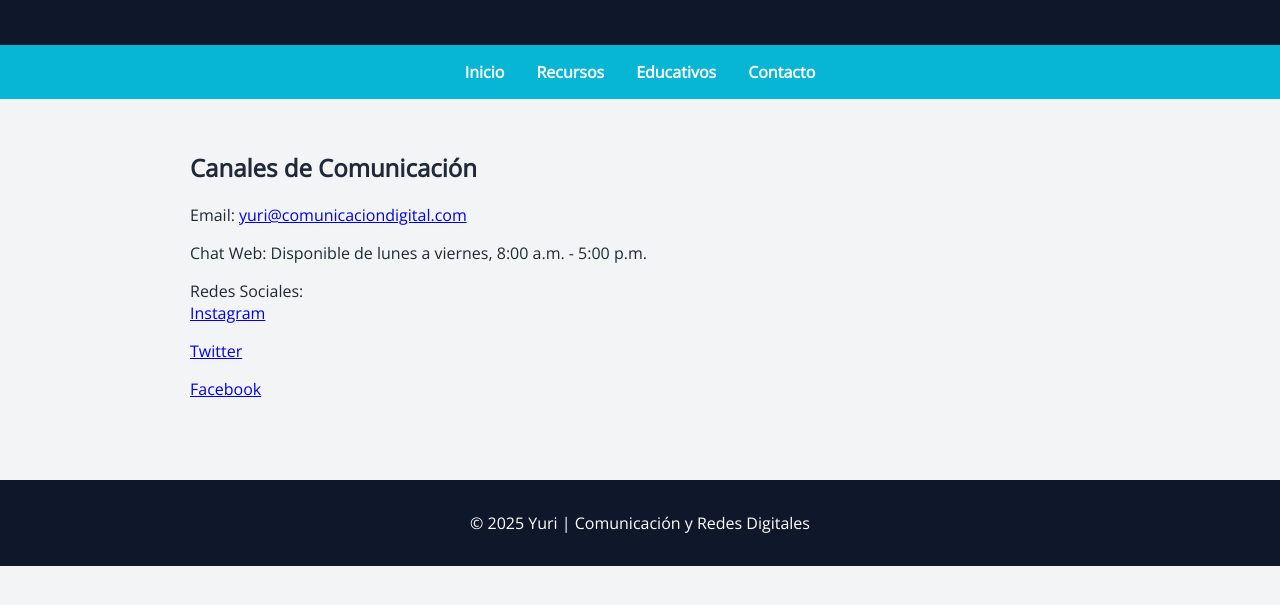
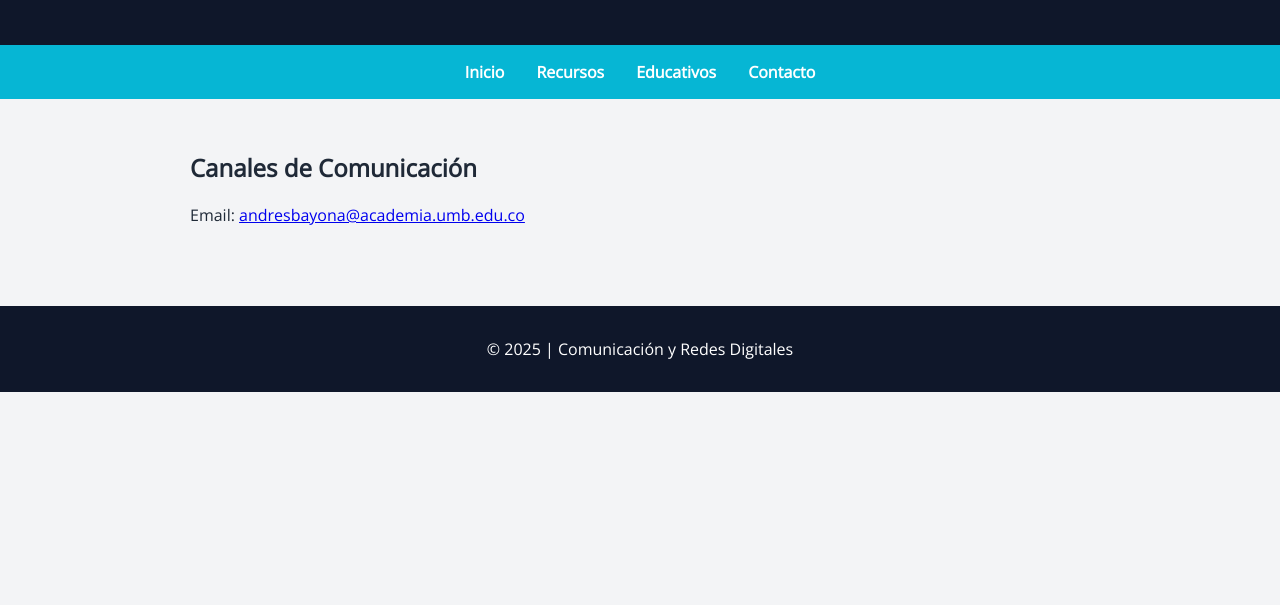
Before and after one commit to Yuri-chr4/D4C2.github.io, a plain HTML site: page contacto.html in a window 1280 px wide. Shown: the part 143-748 px from the top of the page. Drawn offline with nearby package versions, Linux system fonts and the light colour scheme.

Commit message:
Update contacto.html

```diff
--- a/contacto.html
+++ b/contacto.html
@@ -31,19 +31,11 @@
   <section>
     <h2>Canales de Comunicación</h2>
     <ul>
-      <li>Email: <a href="mailto:yuri@comunicaciondigital.com">yuri@comunicaciondigital.com</a></li>
-      <li>Chat Web: Disponible de lunes a viernes, 8:00 a.m. - 5:00 p.m.</li>
-      <li>Redes Sociales:
-        <ul>
-          <li><a href="#">Instagram</a></li>
-          <li><a href="#">Twitter</a></li>
-          <li><a href="#">Facebook</a></li>
-        </ul>
-      </li>
+      <li>Email: <a href="mailto:yuri@comunicaciondigital.com">andresbayona@academia.umb.edu.co</a></li>
     </ul>
   </section>
   <footer>
-    <p>&copy; 2025 Yuri | Comunicación y Redes Digitales</p>
+    <p>&copy; 2025 | Comunicación y Redes Digitales</p>
   </footer>
 </body>
 </html>
```
